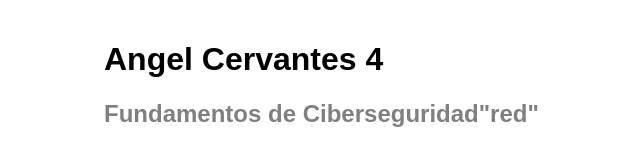
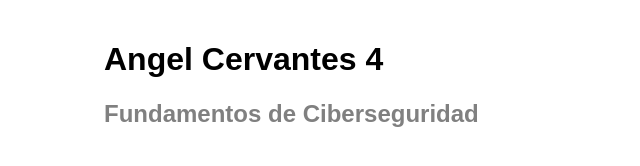
Before and after one commit to Komenzal/mi-primer-app-AMCeR, a website: page src/index.html in a window 1280 px wide. Shown: the full height of the page, 216-856 px from the left. Drawn offline with Linux system fonts and the light colour scheme.

Commit message:
// cambios 5

```diff
--- a/src/index.html
+++ b/src/index.html
@@ -11,8 +11,8 @@
 <body>
   <main><background-color: red;>
     <h1>Angel Cervantes 4<font color="gray"><size 48px></size>  </h1>
-    <h2>Fundamentos de Ciberseguridad<colgroup>"red"</colgroup></h2>
-    </main>
+    <h2>Fundamentos de Ciberseguridad<color="gray"></color></h2>
+  </main>
 
 </body>
 
```
